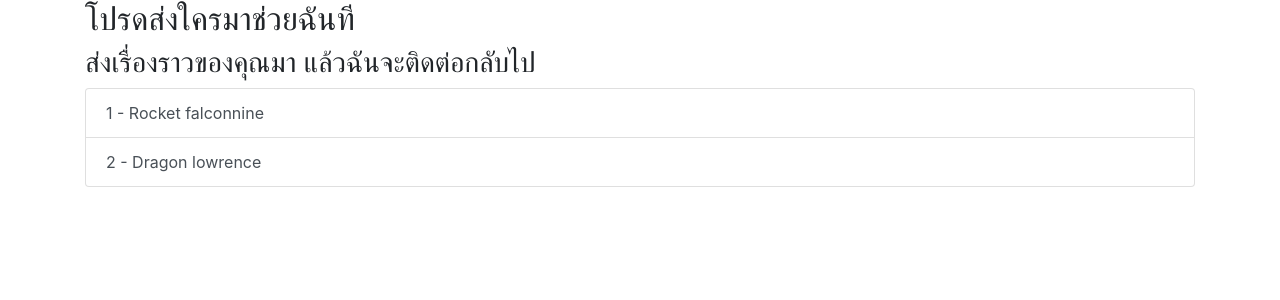
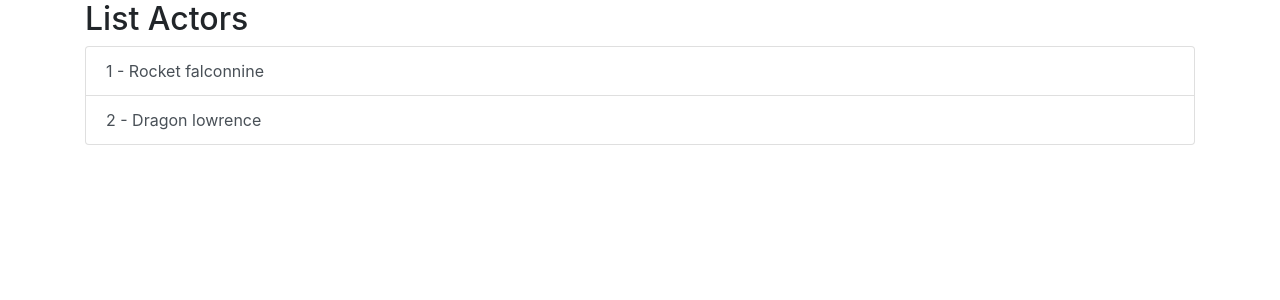
Before and after one commit to phatnarin13/codelab_proc, a Django app: page / in a window 1280 px wide. Shown: the part 56-356 px from the top of the page. Run offline with Django 4.2, Linux system fonts and the light colour scheme; some libraries are stand-ins or nearby versions.

Commit message:
first commit

```diff
--- a/webapp/main/templates/main/home.html
+++ b/webapp/main/templates/main/home.html
@@ -4,8 +4,7 @@
 {% block content %}
 
 <div class="container">
-    <h2>โปรดส่งใครมาช่วยฉันที</h2>
-    <h3>ส่งเรื่องราวของคุณมา แล้วฉันจะติดต่อกลับไป</h3>
+    <h2>List Actors</h2>
     <div class="list-group" id="listUser">
     {% for instance in actors %}
       <a href="#" class="list-group-item list-group-item-action">{{ instance.id }} - {{ instance.name }}</a>
--- a/webapp/static/js/script.js
+++ b/webapp/static/js/script.js
@@ -34,7 +34,6 @@ $(document).ready(function () {
 });
 
 
-
 function AppendData(val){
   $("#listUser").append('<a href="#" class="list-group-item list-group-item-action"> Random : '+ val +'</a>');
 }
```
Also changed, not shown: webapp/main/templates/main/hw.html (+9 -5 lines).
